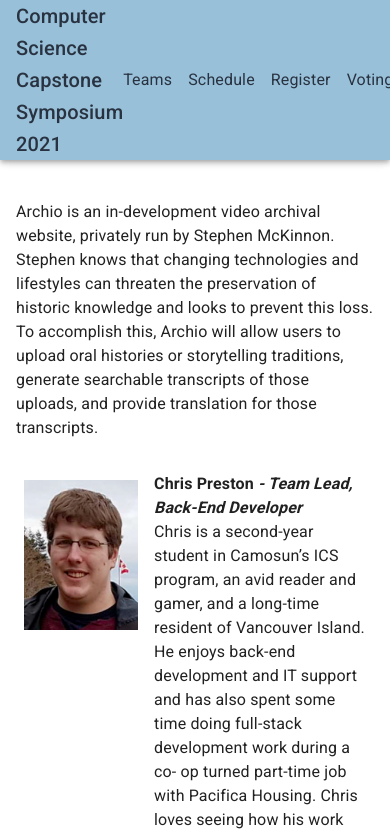
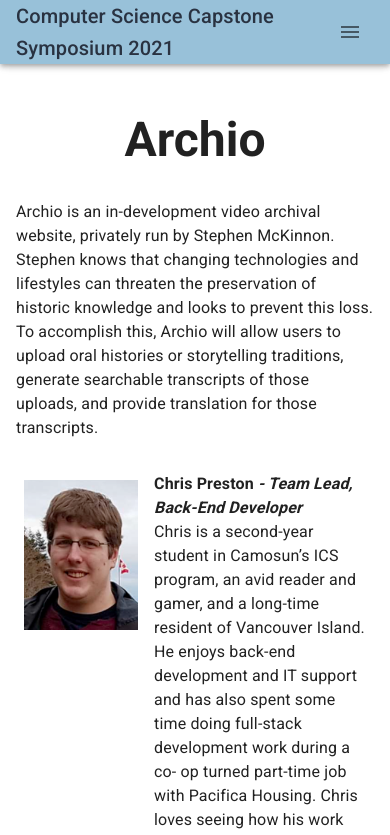
Before and after one commit to Camo-Techy-Capstone/cs-capstone-website, a React (Create React App) app in the folder 2021-AUG/: page /cosc/2021/teams/Archio in a window 390 px wide. Shown: the top 835 px of the page. Built offline with nearby package versions, Linux system fonts and the light colour scheme.

Commit message:
Updated the nav bar to display the hamburger menu.

```diff
--- a/2021-AUG/src/Header.tsx
+++ b/2021-AUG/src/Header.tsx
@@ -1,8 +1,11 @@
 import React from "react";
-import { AppBar, Box, Toolbar, Typography } from "@material-ui/core";
+import { AppBar, Box, Toolbar, Typography, IconButton, Popper, Paper, MenuList, MenuItem } from "@material-ui/core";
 import { NavLink } from "react-router-dom";
 import { makeStyles } from "@material-ui/core/styles";
+import useMediaQuery from "@material-ui/core/useMediaQuery";
 import theme from './theme';
+import MenuIcon from '@material-ui/icons/Menu';
+
 
 const useStyles = makeStyles((theme) => ({
   root: {
@@ -27,6 +30,7 @@ const useStyles = makeStyles((theme) => ({
       color: theme.palette.secondary.main,
       fontWeight: 'bold',
     },
+    width: "100%",
   },
   links: {
     "& > * + *": {
@@ -38,8 +42,59 @@ const useStyles = makeStyles((theme) => ({
 
 const Header = () => {
   const classes = useStyles();
+  const breakPoint = 1020;
+  const isMobile = useMediaQuery(theme.breakpoints.down(breakPoint));
+  const [open, setOpen] = React.useState(false);
+  const anchorRef = React.useRef<HTMLButtonElement>(null);
+  const handleMenuClick = () => {
+    setOpen((prev) => !prev);
+  }
+
+  const navLinks = [
+    <NavLink
+      to="/"
+      exact={true}
+      className={classes.navlink}
+      activeClassName="selected"
+    >
+      Teams
+    </NavLink>,
+
+    <NavLink
+      to="/schedule"
+      className={classes.navlink}
+      activeClassName="selected"
+    >
+      Schedule
+    </NavLink>,
+
+    <a
+      className={classes.navlink}
+      href="https://www.eventbrite.ca/e/camosun-ics-capstone-symposium-2021-registration-164049940789"
+      target="_blank"
+    >
+      Register
+    </a>,
+
+    <a
+      className={classes.navlink}
+      href="https://www.surveymonkey.ca/r/Capstone2021Award"
+      target="_blank"
+    >
+      Voting
+    </a>,
+
+    <NavLink
+      to="/donors"
+      className={classes.navlink}
+      activeClassName="selected"
+    >
+      Donors
+    </NavLink>
+  ];
+
   return (
-    <AppBar position="fixed">
+    <AppBar position="fixed" ref={anchorRef}>
       <Toolbar>
         <Typography variant="h6" className={classes.title}>
           <a
@@ -50,44 +105,33 @@ const Header = () => {
             Computer Science Capstone Symposium 2021
           </a>
         </Typography>
-        <Typography className={classes.links}>
-          <NavLink
-            to="/"
-            exact={true}
-            className={classes.navlink}
-            activeClassName="selected"
-          >
-            Teams
-          </NavLink>
-          <NavLink
-            to="/schedule"
-            className={classes.navlink}
-            activeClassName="selected"
-          >
-            Schedule
-          </NavLink>
-          <a
-            className={classes.navlink}
-            href="https://www.eventbrite.ca/e/camosun-ics-capstone-symposium-2021-registration-164049940789"
-            target="_blank"
-          >
-            Register
-          </a>
-          <a
-            className={classes.navlink}
-            href="https://www.surveymonkey.ca/r/Capstone2021Award"
-            target="_blank"
-          >
-            Voting
-          </a>
-          <NavLink
-            to="/donors"
-            className={classes.navlink}
-            activeClassName="selected"
-          >
-            Donors
-          </NavLink>
-        </Typography>
+        {isMobile ? <div>
+                      <IconButton onClick={handleMenuClick} >
+                        <MenuIcon />
+                      </IconButton>
+                      <Popper
+                        style={{width:"100%"}}
+                        open={open}
+                        anchorEl={anchorRef.current}
+                        role={undefined}
+                        transition
+                        disablePortal
+                      >
+                        <Paper>
+                          <MenuList autoFocusItem={open} >
+                            {navLinks.map(link =>
+                              <MenuItem style={{textAlign: 'center'}}>
+                                {link}
+                              </MenuItem>
+                            )}
+                          </MenuList>
+                        </Paper>
+                      </Popper>
+                    </div>
+
+                  : <Typography className={classes.links}>
+                      {navLinks.map(link => link)}
+                    </Typography>}
       </Toolbar>
     </AppBar>
   );
```
